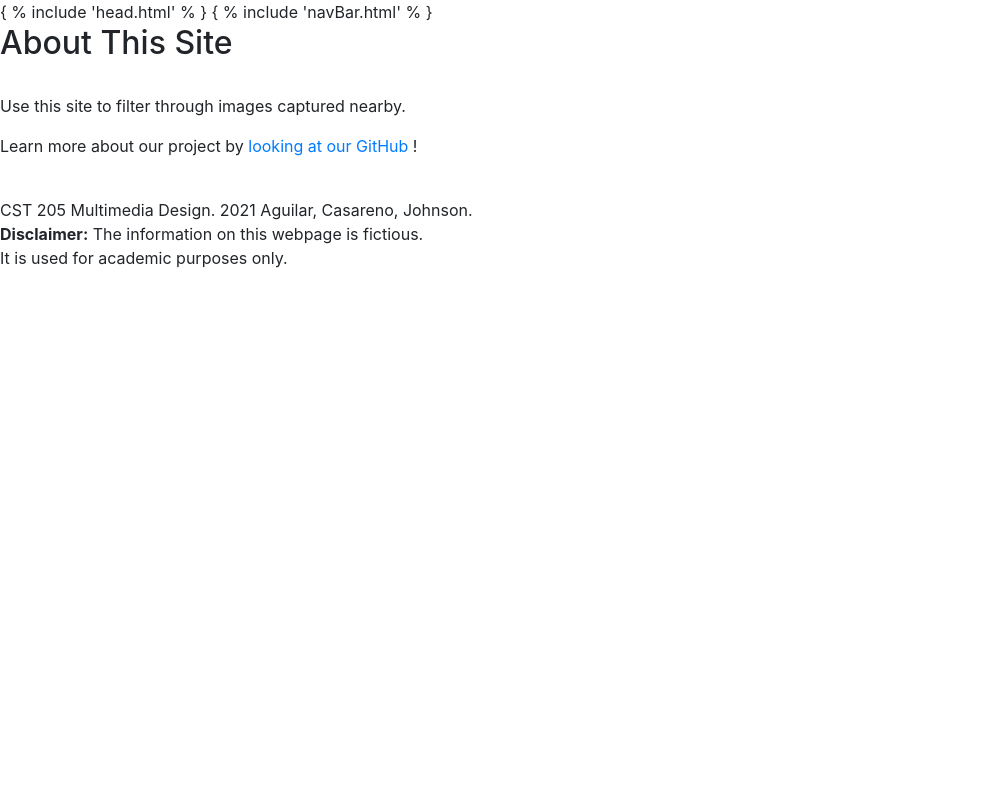
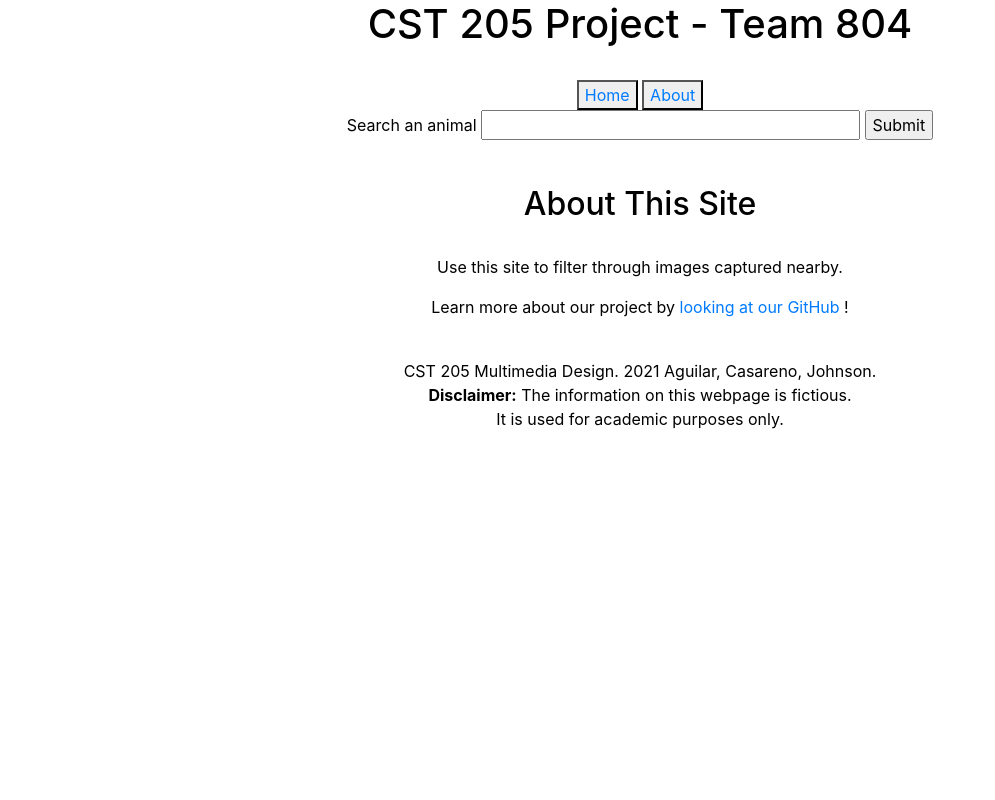
Before and after one commit to MasonJason23/CST-205-Final-Project, a Flask app: page /about in a window 1280 px wide. Shown: the whole page, without its empty margins (0-995 px from the left). Run offline with Flask 2, Linux system fonts and the light colour scheme; some libraries are stand-ins or nearby versions.

Commit message:
Navigation/Search Bar Update
- Navigation Bar buttons ("Home" and "About") now work in the About page and Results page
- Search Bar now can be used inside of the Results and About page
- Minor syntax formatting

```diff
--- a/webapp/app.py
+++ b/webapp/app.py
@@ -48,12 +48,17 @@ def home():
     im_info3 = images[2]
     return render_template('index.html', form=form, imInfo1 = im_info1, imInfo2 = im_info2, imInfo3 = im_info3)
 
-@app.route('/about')
+@app.route('/about', methods=['GET', 'POST'])
 def about():
-    return render_template('about.html')
+    form = List()
+    if form.validate_on_submit():
+        return results(form.search.data)
+
+    return render_template('about.html', form=form)
 
 @app.route('/results')
 def results(search):
+    form = List()
     img_list = []
     images = data['hits']
     image_limit = 10
@@ -67,4 +72,4 @@ def results(search):
                 img_list.append(image)
                 image_limit -= 1
 
-    return render_template('results.html', animal=search, list=img_list)
+    return render_template('results.html', animal=search, list=img_list, form=form)
--- a/webapp/static/css/style.css
+++ b/webapp/static/css/style.css
@@ -2,7 +2,7 @@ body {
 	color: black;
 }
 
-h1, nav, h2 {
+h1, nav, h2, h3 {
 	text-align: center;
 }
 
@@ -13,3 +13,7 @@ p {
 div {
 	text-align: center;
 }
+
+footer {
+	text-align: center;
+}
--- a/webapp/templates/about.html
+++ b/webapp/templates/about.html
@@ -1,8 +1,8 @@
 {{ bootstrap.load_css() }}
 
-{ % include 'head.html' % }
+{% include 'head.html' %}
 
-	{ % include 'navBar.html' % }
+	{% include 'navBar.html' %}
 
 	<body>
         <h2> About This Site </h2>
```
